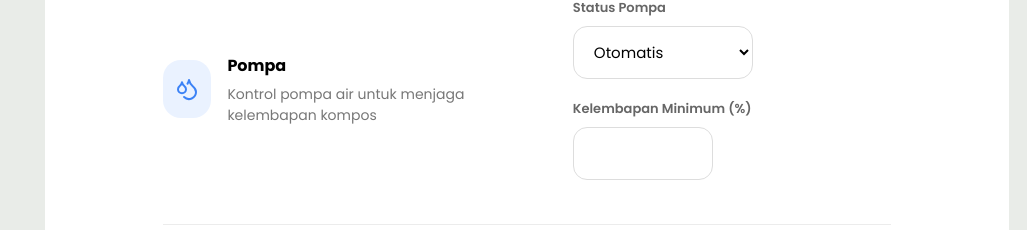
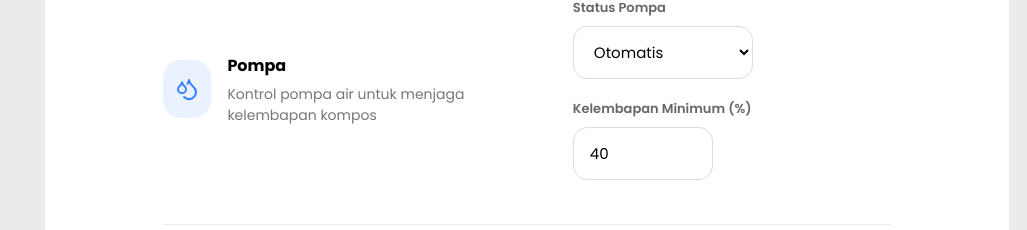
Before and after one commit to selametmaulana/Smart-Compost, a Vue app: page /dashboard/pengaturan in a window 1280 px wide. Shown: the part 1039-1269 px from the top of the page, without its empty margins (253-1280 px from the left). Built offline with nearby package versions, Linux system fonts and the light colour scheme; no server answers.

Commit message:
pengaturan

```diff
--- a/src/views/pengaturan.vue
+++ b/src/views/pengaturan.vue
@@ -209,7 +209,7 @@
 
     <input
       type="number"
-      v-model="pump_humidity_threshold"
+      v-model="device.pump_humidity_threshold"
     />
 
   </div>
```
